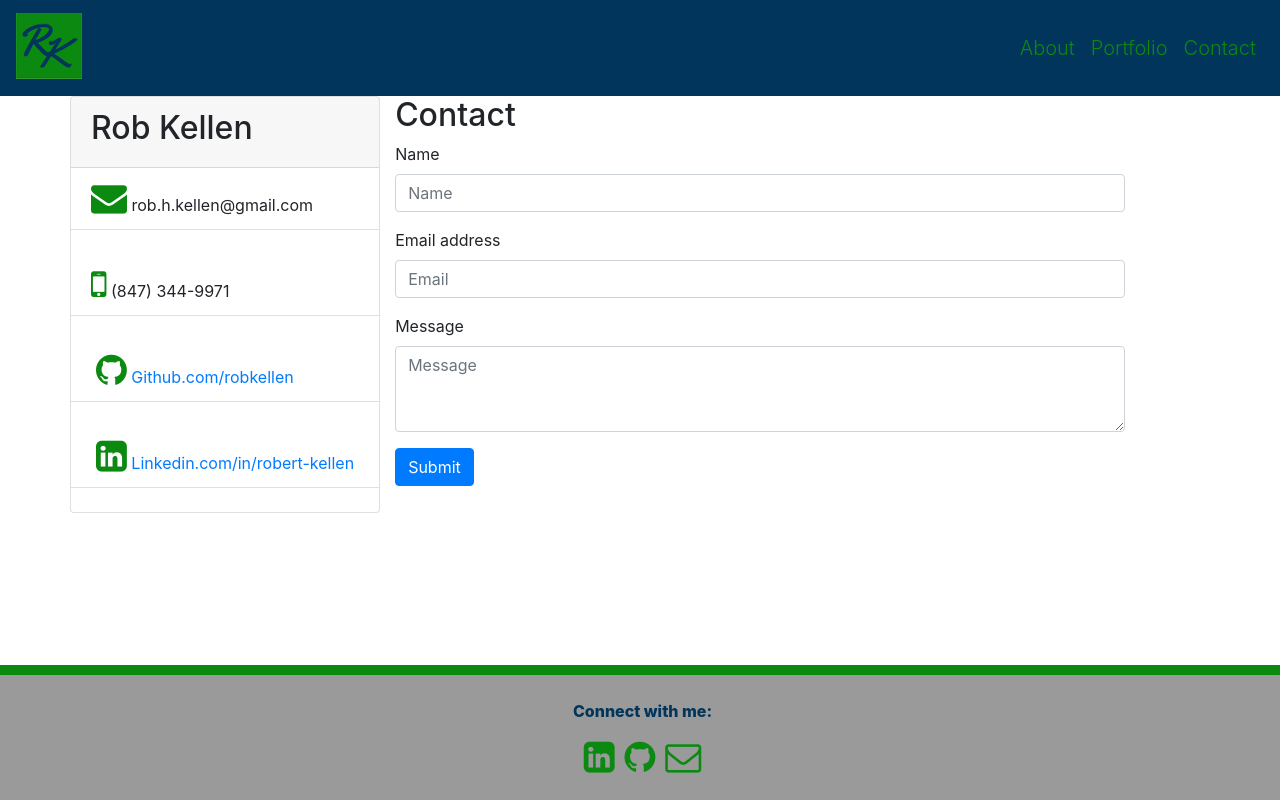
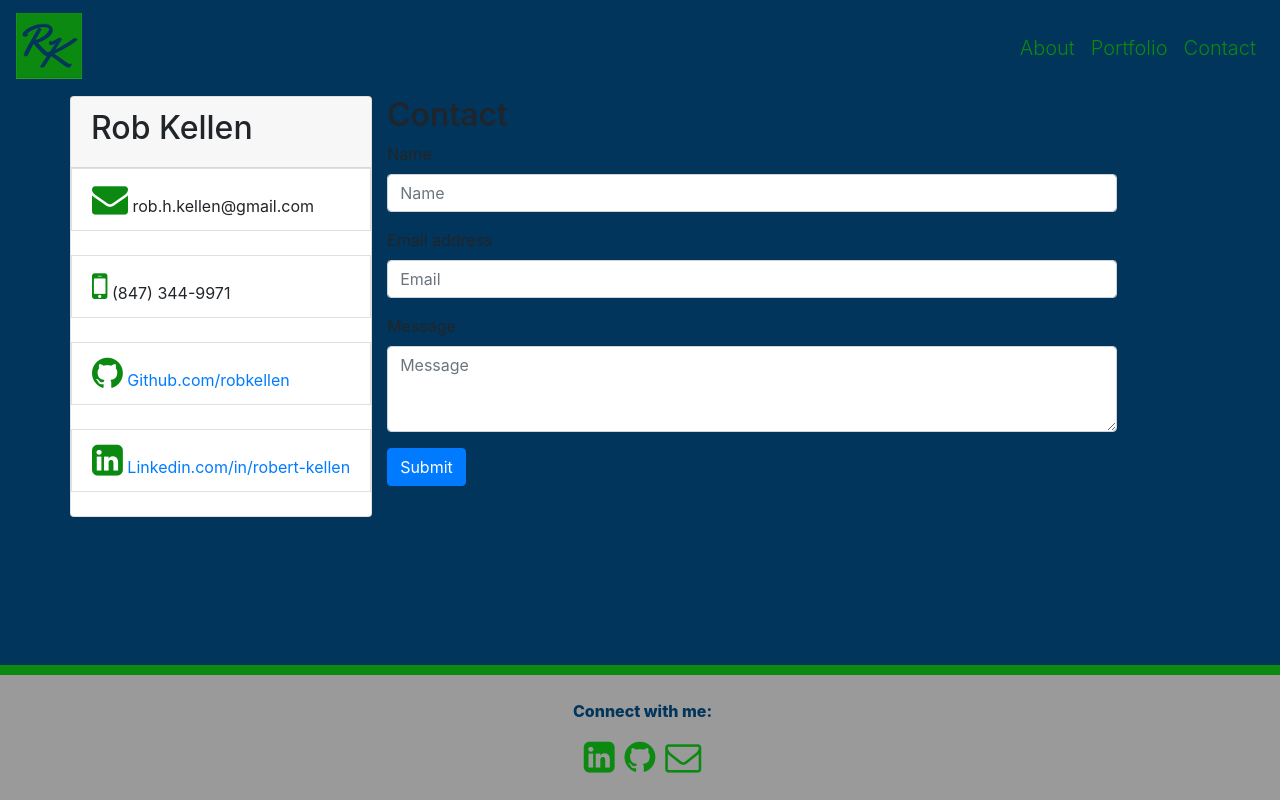
Before and after one commit to robkellen/React-Portfolio, a React (Create React App) app: page /Contact in a window 1280 px wide. Built offline with nearby package versions, Linux system fonts and the light colour scheme.

Commit message:
added background color to full page

```diff
--- a/src/App.js
+++ b/src/App.js
@@ -10,9 +10,9 @@ import About from "../src/components/pages/About/About";
 import Portfolio from "../src/components/pages/Portfolio/Portfolio";
 import Contact from "../src/components/pages/Contact/Contact";
 
-
 function App() {
   return (
+    <div>
       <Router>
         <Navbar />
         <Route exact path="/" component={Home} />
@@ -21,6 +21,7 @@ function App() {
         <Route path="/Contact" component={Contact} />
         <Footer />
       </Router>
+    </div>
   );
 }
 
--- a/src/components/pages/Contact/Contact.css
+++ b/src/components/pages/Contact/Contact.css
@@ -1,14 +1,12 @@
-.bg {
-  background-color: #01355b;
-  height: 1350px;
+
+
+.container {
   width: 100%;
   background-position: center;
   background-repeat: no-repeat;
   background-size: cover;
   display: flex;
-}
-
-.container {
+  background-color: #01355b;
   margin-top: 150px;
 }
 
--- a/src/components/pages/Contact/Contact.js
+++ b/src/components/pages/Contact/Contact.js
@@ -2,34 +2,31 @@ import React from "react";
 
 function Contact() {
   return (
-    <div className="bg">
     <main className="container">
       <div className="row">
         <div className="card">
           <div className="card-header">
             <h2>Rob Kellen</h2>
           </div>
-            <ul className="list-group list-group-flush">
+          {/* <ul className="list-group list-group-flush"> */}
           <li className="list-group-item">
-                <i id="email" className="fa fa-envelope"></i>{" "}
-                rob.h.kellen@gmail.com
+            <i id="email" className="fa fa-envelope"></i> rob.h.kellen@gmail.com
           </li>
-              <br></br>
+          <br />
           <li id="mobile" className="list-group-item">
             <i className="fa fa-mobile"></i> (847) 344-9971
           </li>
-              <br></br>
+          <br />
           <li className="list-group-item">
             <a
               rel="noopener noreferrer"
               href="https://github.com/robkellen"
               target="_blank"
             >
-                  <i id="github" className="fa fa-github"></i>{" "}
-                  Github.com/robkellen
+              <i id="github" className="fa fa-github"></i> Github.com/robkellen
             </a>
           </li>
-              <br></br>
+          <br />
           <li className="list-group-item">
             <a
               rel="noopener noreferrer"
@@ -44,8 +41,8 @@ function Contact() {
               Linkedin.com/in/robert-kellen
             </a>
           </li>
-              <br></br>
-            </ul>
+          <br />
+          {/* </ul> */}
         </div>
         <div className="col-md-8">
           <div className="page-header">
@@ -86,7 +83,6 @@ function Contact() {
         </div>
       </div>
     </main>
-    </div>
   );
 }
 
--- a/src/index.css
+++ b/src/index.css
@@ -5,6 +5,7 @@ body {
     sans-serif;
   -webkit-font-smoothing: antialiased;
   -moz-osx-font-smoothing: grayscale;
+  background-color: #01355b;
 }
 
 code {
```
Lines whose indentation alone changed are shown as unchanged.
